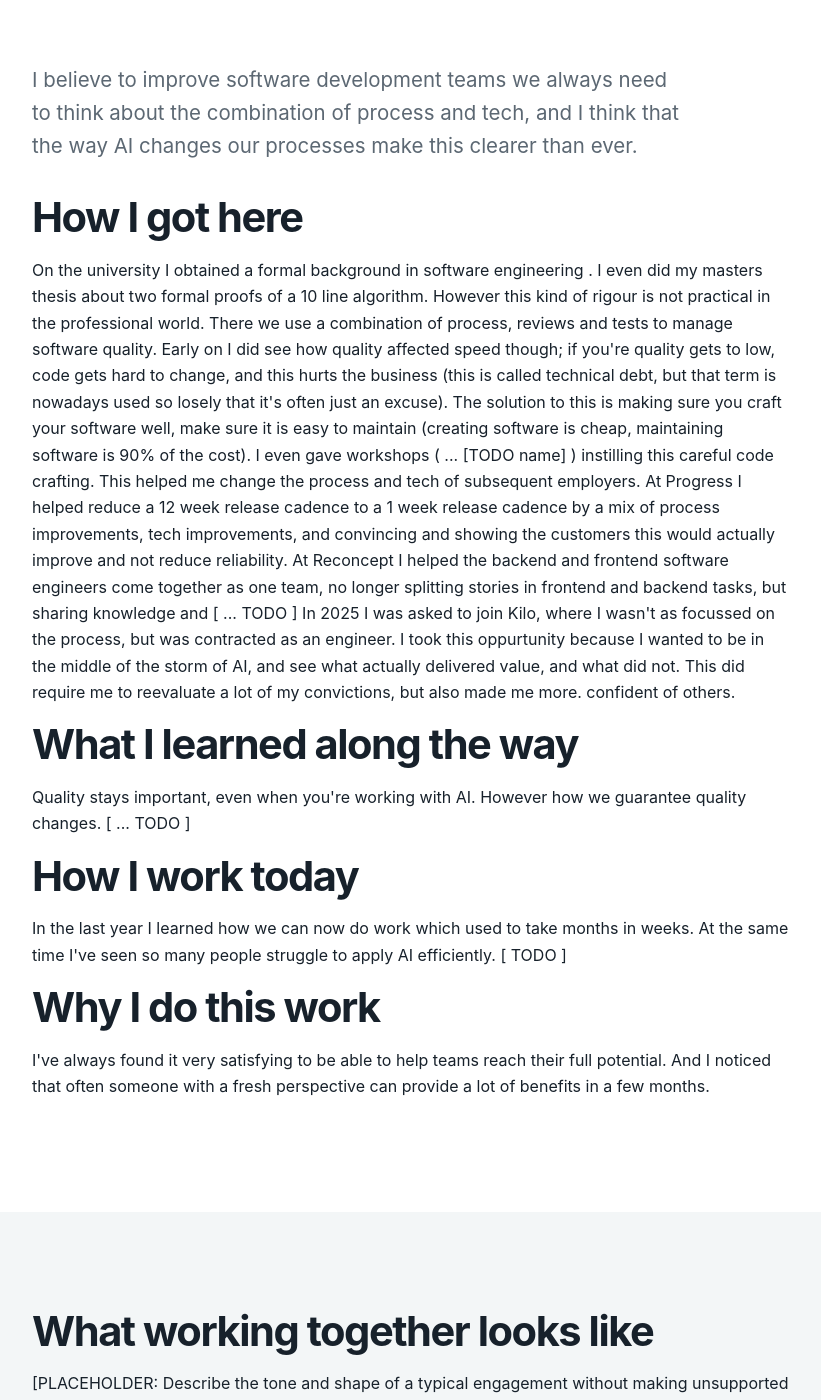
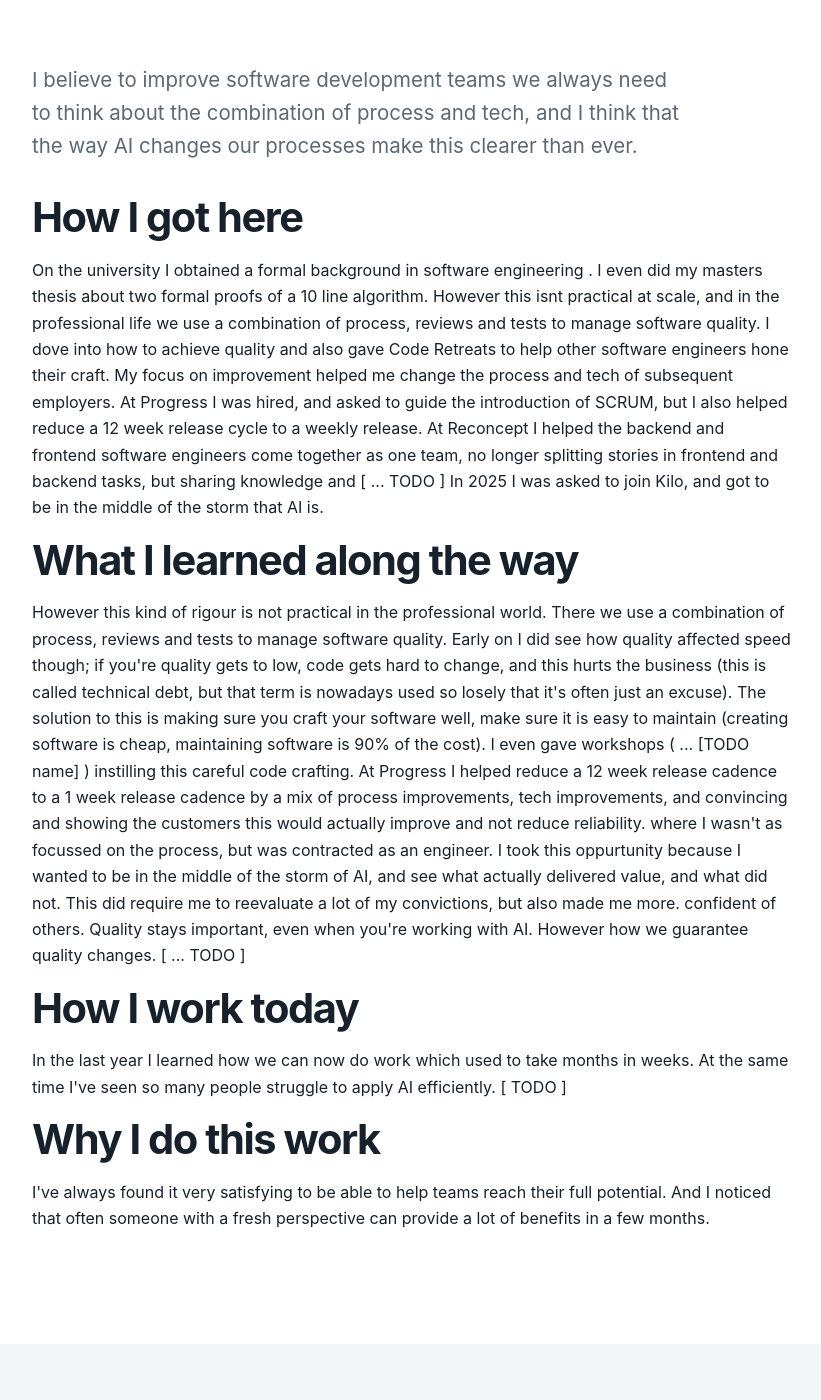
Before and after one commit to markijbema/ijbema_com, a Jekyll site: the page built from about.md, in a window 1280 px wide and 1400 px high, scrolled down 497 px. Shown: the whole window, without its empty margins (228-1049 px from the left). Built offline with Jekyll 4.4.1, drawn with Linux system fonts in a browser that asks for light colours.

Commit message:
improve text

```diff
--- a/about.md
+++ b/about.md
@@ -17,21 +17,37 @@ description: "[PLACEHOLDER: A short introduction to your background and consulti
 
     <h2>How I got here</h2>
     <p>
-    On the university I obtained a formal background in software engineering . I even did my masters thesis about two formal proofs of a 10 line algorithm. However this kind of rigour is not practical in the professional world. There we use a combination of process, reviews and tests to manage software quality.
+    On the university I obtained a formal background in software engineering . I even did my masters thesis about two formal proofs of a 10 line algorithm.
 
-    Early on I did see how quality affected speed though; if you're quality gets to low, code gets hard to change, and this hurts the business (this is called technical debt, but that term is nowadays used so losely that it's often just an excuse). The solution to this is making sure you craft your software well, make sure it is easy to maintain (creating software is cheap, maintaining software is 90% of the cost). I even gave workshops ( ... [TODO name] ) instilling this careful code crafting.
+    However this isnt practical at scale, and in the professional life we use a combination of process, reviews and tests to manage software quality.
+    I dove into how to achieve quality and also gave Code Retreats to help other software engineers hone their craft.
 
-    This helped me change the process and tech of subsequent employers. At Progress I helped reduce a 12 week release cadence to a 1 week release cadence by a mix of
-    process improvements, tech improvements, and convincing and showing the customers this would actually improve and not reduce reliability. At Reconcept I helped the backend and frontend software engineers come together as one team, no longer splitting stories in frontend and backend tasks, but sharing knowledge and [ ... TODO ]
+    My focus on improvement helped me change the process and tech of subsequent employers.
+    At Progress I was hired, and asked to  guide the introduction of SCRUM, but I also helped reduce a 12 week release cycle to a weekly release.
+At Reconcept I helped the backend and frontend software engineers come together as one team, no longer splitting stories in frontend and backend tasks, but sharing knowledge and [ ... TODO ]
 
-    In 2025 I was asked to join Kilo, where I wasn't as focussed on the process, but was contracted as an engineer. I took this oppurtunity because I wanted
-    to be in the middle of the storm of AI, and see what actually delivered value, and what did not. This did require me to reevaluate a lot of my convictions, but also
-    made me more. confident of others.
+    In 2025 I was asked to join Kilo, and got to be in the middle of the storm that AI is.
 
     </p>
 
     <h2>What I learned along the way</h2>
-    <p>Quality stays important, even when you're working with AI. However how we guarantee quality changes. [ ... TODO ]</p>
+    <p>
+
+However this kind of rigour is not practical in the professional world. There we use a combination of process, reviews and tests to manage software quality.
+
+Early on I did see how quality affected speed though; if you're quality gets to low, code gets hard to change, and this hurts the business (this is called technical debt, but that term is nowadays used so losely that it's often just an excuse). The solution to this is making sure you craft your software well, make sure it is easy to maintain (creating software is cheap, maintaining software is 90% of the cost). I even gave workshops ( ... [TODO name] ) instilling this careful code crafting.
+
+     At Progress I helped reduce a 12 week release cadence to a 1 week release cadence by a mix of
+    process improvements, tech improvements, and convincing and showing the customers this would actually improve and not reduce reliability.
+
+    where I wasn't as focussed on the process, but was contracted as an engineer. I took this oppurtunity because I wanted
+    to be in the middle of the storm of AI, and see what actually delivered value, and what did not. This did require me to reevaluate a lot of my convictions, but also
+    made me more. confident of others.
+
+
+    Quality stays important, even when you're working with AI. However how we guarantee quality changes. [ ... TODO ]
+
+    </p>
 
     <h2>How I work today</h2>
     <p>In the last year I learned how we can now do work which used to take months in weeks. At the same time I've seen so many people struggle to apply
```
